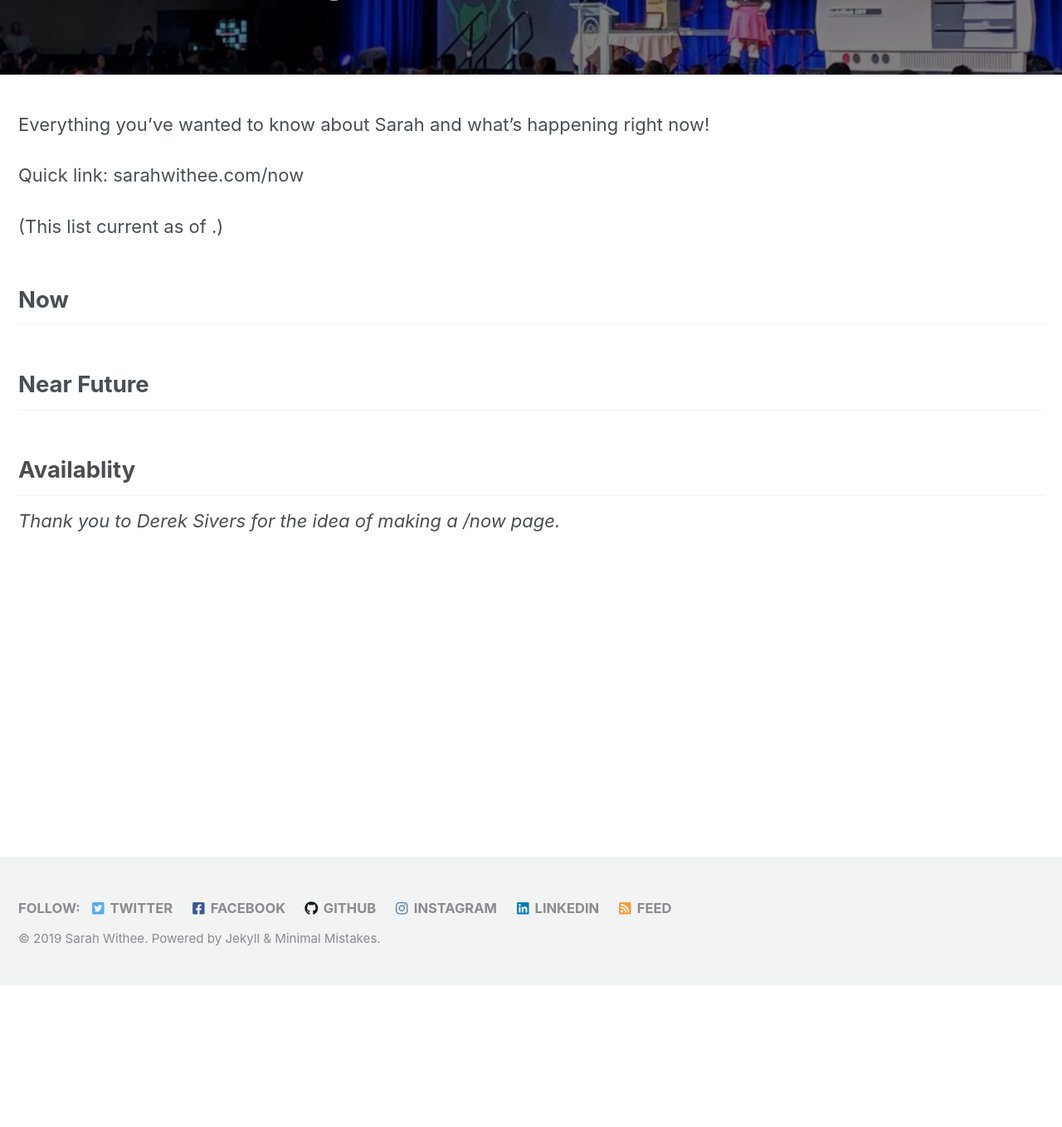
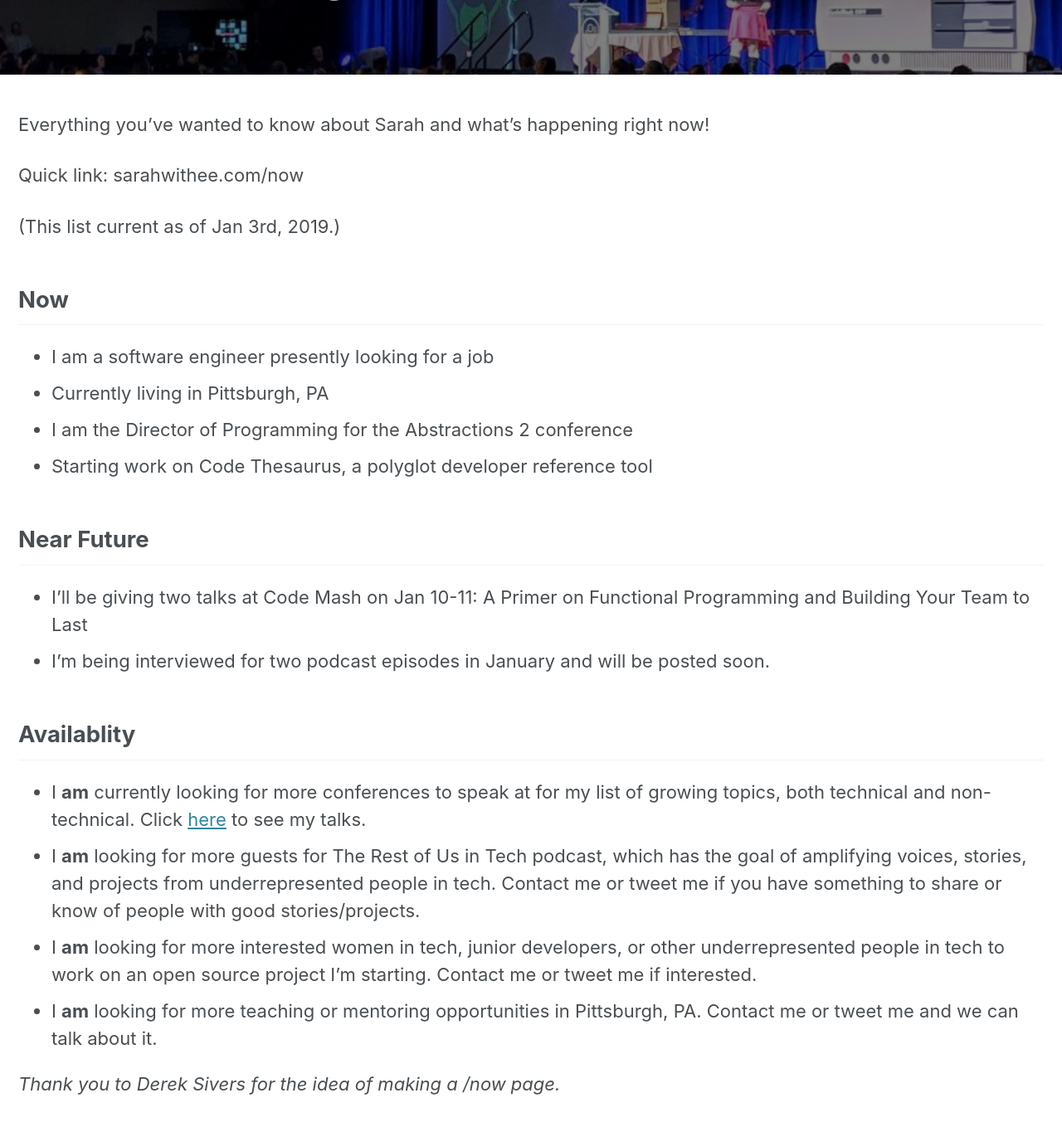
Before and after one commit to geekygirlsarah/geekygirlsarah.com, a Jekyll site: the page built from src/_pages/now.md, in a window 1280 px wide and 1400 px high, scrolled down 212 px. Shown: the top 1359 px of the window at 83% size. Built offline with Jekyll 4.4.1, drawn with Linux system fonts in a browser that asks for light colours; cached includes are drawn as plain includes; nearby versions of some CDN libraries.

Commit message:
Adding Now page as data file

```diff
--- /dev/null
+++ b/src/_data/now.yml
@@ -0,0 +1,25 @@
+# For the /now page. Use markdown on text items
+updated: 2019-01-03
+now:
+  - text: >-
+      I am a software engineer presently looking for a job
+  - text: >-
+      Currently living in Pittsburgh, PA
+  - text: >-
+      I am the Director of Programming for the Abstractions 2 conference
+  - text: >-
+      Starting work on Code Thesaurus, a polyglot developer reference tool
+near_future:
+  - text: >-
+      I’ll be giving two talks at Code Mash on Jan 10-11: A Primer on Functional Programming and Building Your Team to Last
+  - text: >-
+      I’m being interviewed for two podcast episodes in January and will be posted soon.
+availability:
+  - text: >-
+      I **am** currently looking for more conferences to speak at for my list of growing topics, both technical and non-technical. Click [here](speaking/) to see my talks.
+  - text: >-
+      I **am** looking for more guests for The Rest of Us in Tech podcast, which has the goal of amplifying voices, stories, and projects from underrepresented people in tech. Contact me or tweet me if you have something to share or know of people with good stories/projects.
+  - text: >-
+      I **am** looking for more interested women in tech, junior developers, or other underrepresented people in tech to work on an open source project I’m starting. Contact me or tweet me if interested.
+  - text: >-
+      I **am** looking for more teaching or mentoring opportunities in Pittsburgh, PA. Contact me or tweet me and we can talk about it.
```
Also changed, not shown: src/_data/navigation.yml (+9 -1 lines).
